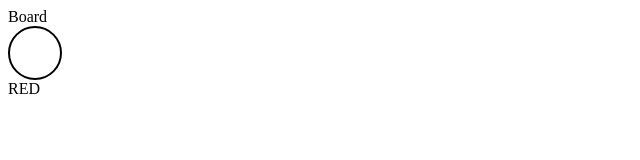
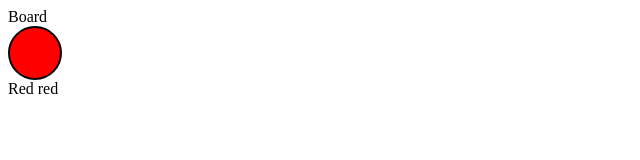
Before and after one commit to TomaszMandel/connect, a React app: page / in a window 1280 px wide. Shown: the whole page, without its empty margins (0-640 px from the left). Built offline with nearby package versions, Linux system fonts and the light colour scheme.

Commit message:
passing css to props

```diff
--- a/src/components/Board/Board.js
+++ b/src/components/Board/Board.js
@@ -1,14 +1,20 @@
 import React from 'react';
 import { Circle } from './Circle';
 
-const ACTIVE_USER = 'RED'
+export class Board extends React.Component {
+    constructor(props) {
+        super(props);
+        this.state = {
+        activeUser: "Red",
+        activeColor: "red",
+        }
+    }
 
-export class Board extends React.Component {
     render() {
         return (
             <div>
                 Board
-                <Circle user={ACTIVE_USER} />
+                <Circle activeUser={this.state.activeUser} activeColor={this.state.activeColor} onClick={this.state.changeUser} />
             </div>
         );
     };
--- a/src/components/Board/Circle.js
+++ b/src/components/Board/Circle.js
@@ -3,8 +3,8 @@ import React from 'react';
 export const Circle = (props) => {
     return (
         <div>
-            <div className="div-circle" onClick={() => {console.log('jestem kółkiem')}}></div>
-            <div>{props.user}</div>
+            <div className="div-circle" style={{backgroundColor:props.activeColor}} onClick={props.onClick}></div>
+            <div>{props.activeUser} {props.activeColor}</div>
         </div>
     )
 }
```
Also changed, not shown: style.css (+0 -27 lines).
